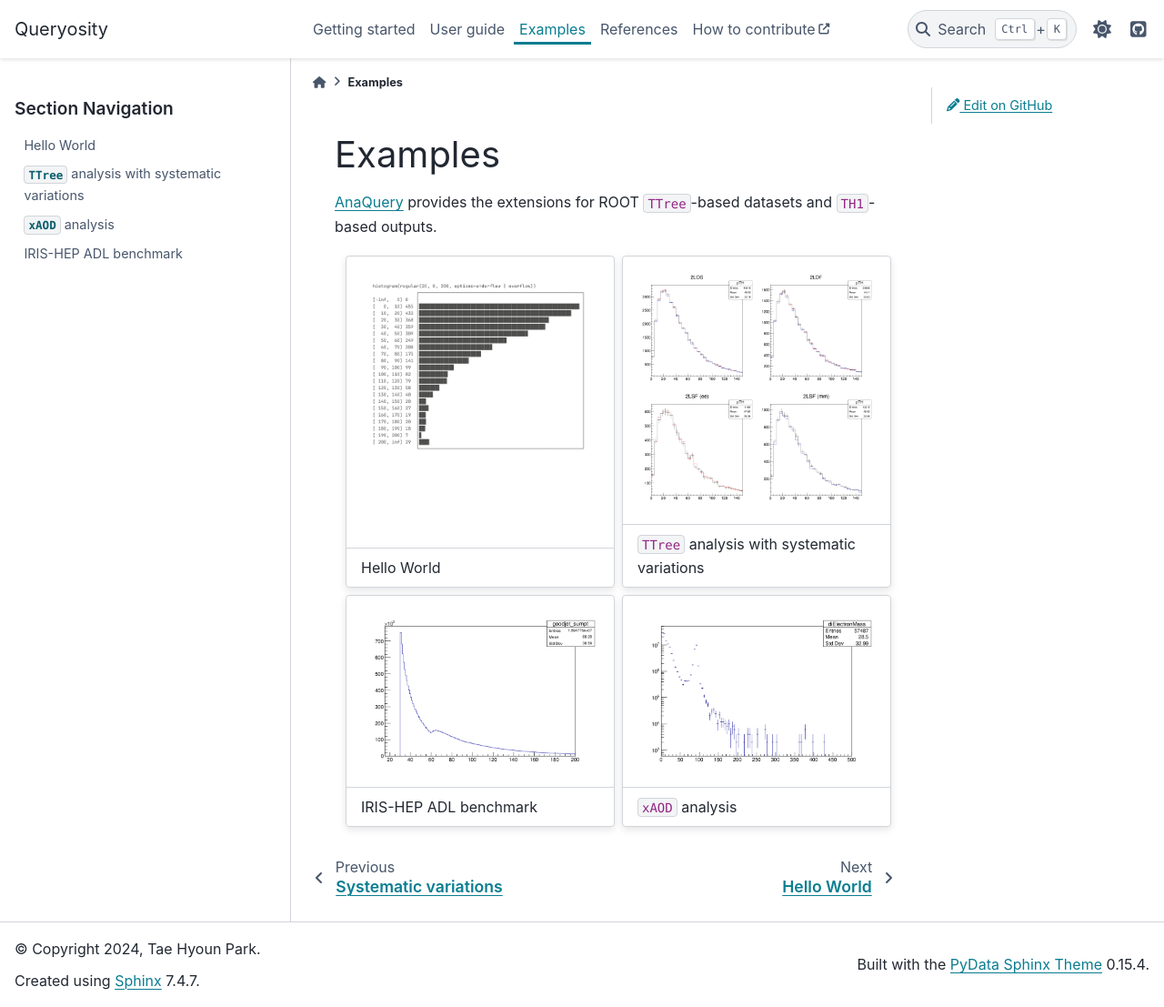
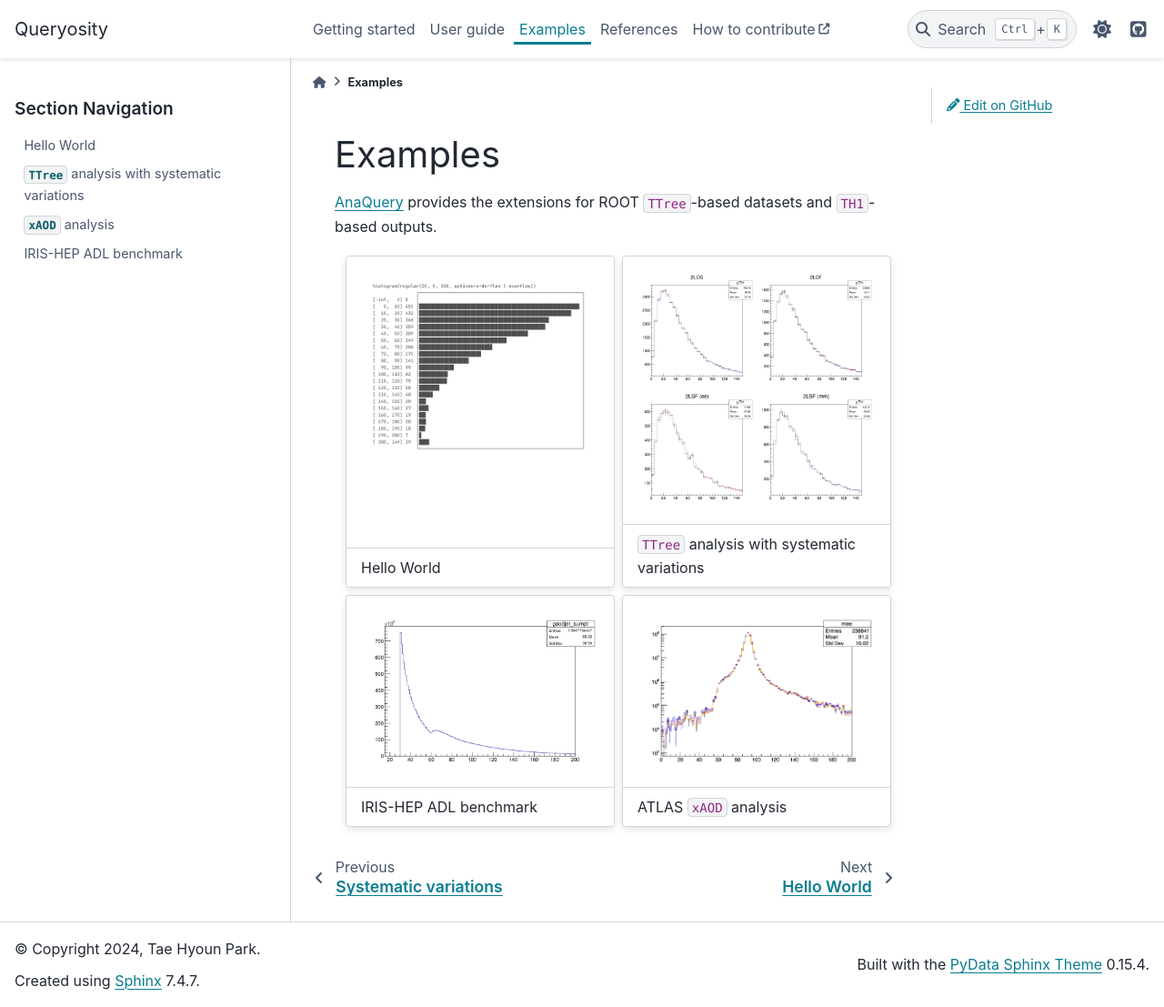
Before and after one commit to taehyounpark/queryosity, a Sphinx documentation site: the page built from docs/examples/index.md, in a window 1280 px wide and 1107 px high. Shown: the whole window at 91% size. Built offline with Sphinx 7.4.7 and the PyData theme 0.15.4, drawn with Linux system fonts in a browser that asks for light colours.

Commit message:
ATLAS xAOD example only available to members

```diff
--- a/docs/examples/index.md
+++ b/docs/examples/index.md
@@ -35,9 +35,9 @@
 IRIS-HEP ADL benchmark
 :::
 :::{grid-item-card}
-:link: https://queryosity.readthedocs.io/en/latest/examples/xaod.html
+:link: https://gitlab.cern.ch/tapark/MyAnalysis/-/blob/master/utils/mee.cxx?ref_type=heads
 ![hww](../images/mee.png)
 +++
-`xAOD` analysis
+ATLAS `xAOD` analysis
 :::
 ::::
```
Also changed, not shown: docs/images/mee.png.
